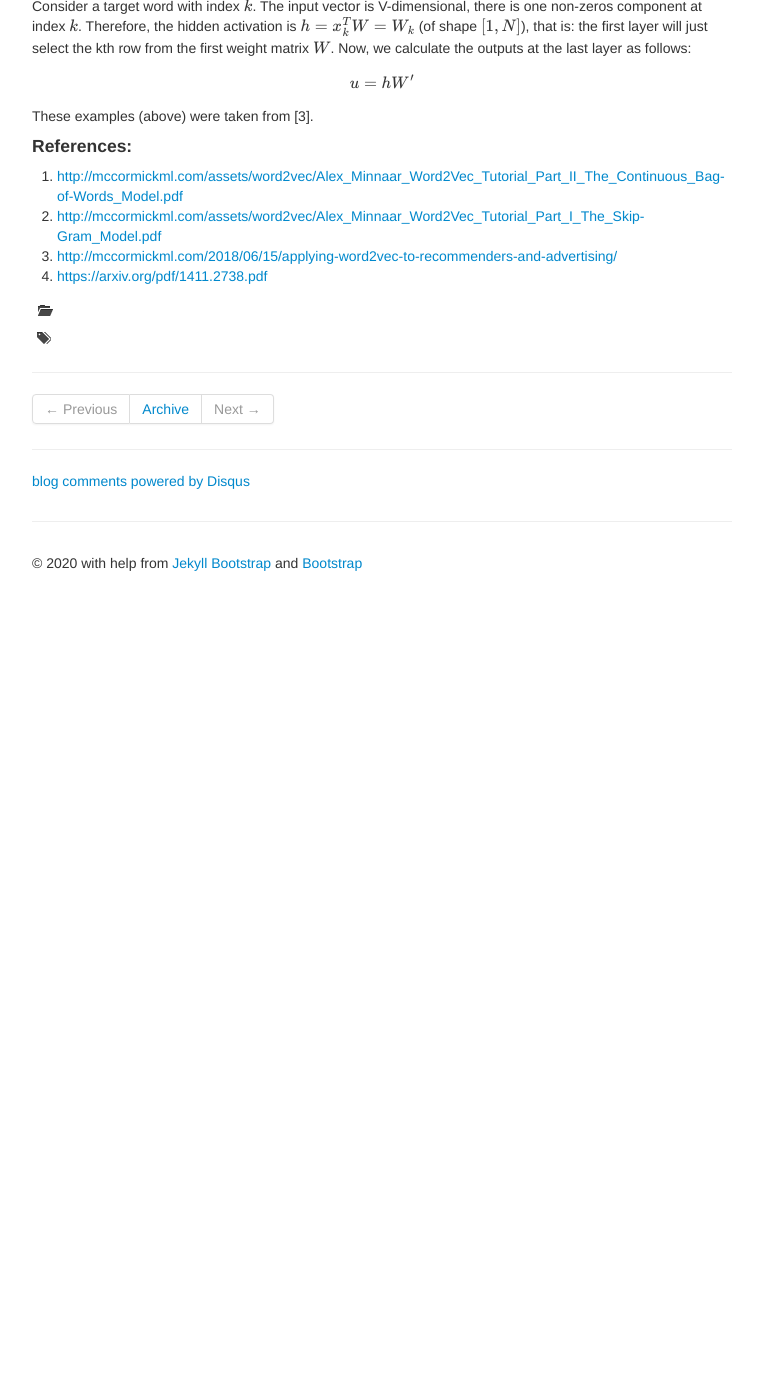
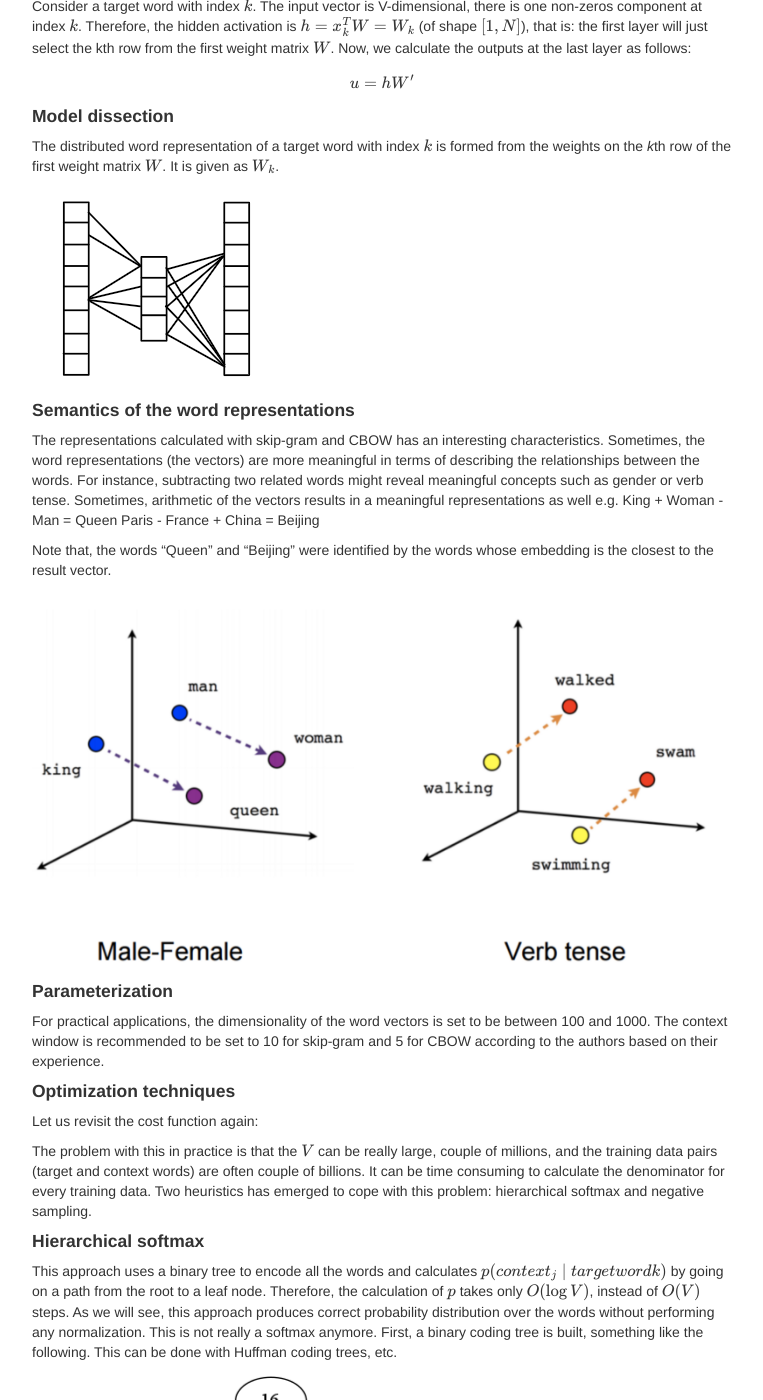
Before and after one commit to kfattila/kfattila.github.io, a Jekyll site: the page built from pages/neural_word_embeddings.md, in a window 1280 px wide and 1400 px high, scrolled down 5893 px. Shown: the whole window, without its empty margins (258-1021 px from the left). Built offline with Jekyll 4.4.1, drawn with Linux system fonts in a browser that asks for light colours; formulas are drawn with MathJax 3; comment, search, counter and statistics services are not loaded; before the commit the page ends 6476 px from its top, so only the background shows below that; some of the changed text lies outside the part shown.

Commit message:
Lectures

```diff
--- a/pages/neural_word_embeddings.md
+++ b/pages/neural_word_embeddings.md
@@ -120,6 +120,47 @@ Note that, there is no activation function here either.
 Consider a target word with index \\(k\\). The input vector is V-dimensional, there is one non-zeros component at index \\(k\\). Therefore, the hidden activation is \\(h = x_{k}^{T}W = W_{k}\\) (of shape \\([1,N]\\)), that is: the first layer will just select the kth row from the first weight matrix \\(W\\). Now, we calculate the outputs at the last layer as follows:
 \\[u = hW'\\]
 
+#### Model dissection
+
+The distributed word representation of a target word with index \\(k\\) is formed from the weights on the *k*th row of the first weight matrix \\(W\\). It is given as \\(W_{k}\\).
+
+![neuralword9](./images/neuralword9.png)
+
+#### Semantics of the word representations
+
+The representations calculated with skip-gram and CBOW has an interesting characteristics. Sometimes, the word representations (the vectors) are more meaningful in terms of describing the relationships between the words. For instance, subtracting two related words might reveal meaningful concepts such as gender or verb tense. Sometimes, arithmetic of the vectors results in a meaningful representations as well e.g.
+King + Woman - Man = Queen
+Paris - France + China = Beijing
+
+Note that, the words "Queen" and "Beijing" were identified by the words whose embedding is the closest to the result vector.
+
+![neuralword10](./images/neuralword10.png)
+
+#### Parameterization
+
+For practical applications, the dimensionality of the word vectors is set to be between 100 and 1000. The context window is recommended to be set to 10 for skip-gram and 5 for CBOW according to the authors based on their experience.
+
+#### Optimization techniques
+
+Let us revisit the cost function again:
+
+
+The problem with this in practice is that the \\(V\\) can be really large, couple of millions, and the training data pairs (target and context words) are often couple of billions. It can be time consuming to calculate the denominator for every training data. Two heuristics has emerged to cope with this problem: hierarchical softmax and negative sampling.
+
+#### Hierarchical softmax
+
+This approach uses a binary tree to encode all the words and calculates \\(p(context_{j}\mid target word k)\\) by going on a path from the root to a leaf node. Therefore, the calculation of \\(p\\) takes only \\(O(\log V)\\), instead of \\(O(V)\\) steps. As we will see, this approach produces correct probability distribution over the words without performing any normalization. This is not really a softmax anymore. First, a binary coding tree is built, something like the following. This can be done with Huffman coding trees, etc.
+
+![neuralword11](./images/neuralword11.png)
+
+Note that, in traditional Huffman coding the characters are encoded and characters obtain a binary code. Now, in our case, each word remains intact and each word will obtain a unique binary code. For instance, the word "much" is encoded by 11101, where the binary digits tell if you need to turn left or right in the tree to reach the appropriate leaf. Also note that, frequent words obtain shorter codes and hence shorter path, while rare words obtained longer code words and their corresponding leaves are located in a deeper levels. We will use the fact that, there are \\(V-1\\) inner nodes for a binary tree with \\(V\\).
+
+In the hierarchical softmax model for word embedding, there is a vector for every inner node. Let us denote these vectors by \\(v_{i}\\) which corresponds to the ith inner node. Let \\(L(w)\\) denote the length of the path from the root to the leaf of the word \\(w\\). For instance \\(L('much')=6\\) \\(L('wood' )=3\\).
+
+The probability of a word with the hierarchical softmax is given as:
+\\[p(w) = \prod\\]
+
+
 These examples (above) were taken from [3].
 
 #### References:
```
Also changed, not shown: pages/seq2seq.md (+4 -3 lines).
